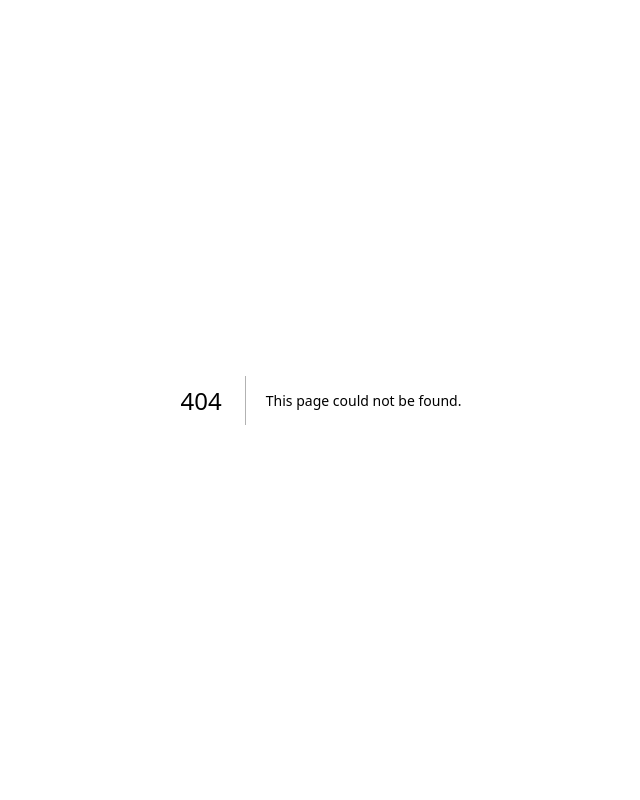
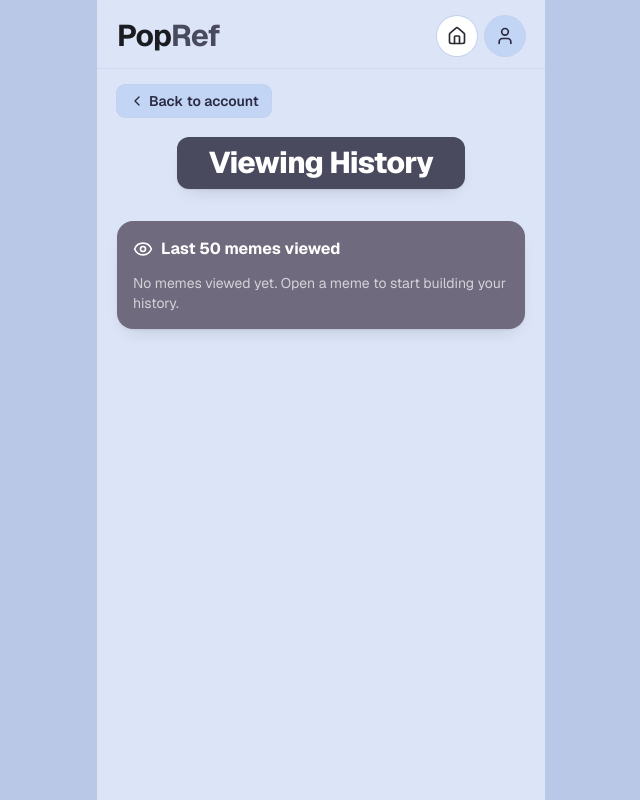
Before and after one commit to Team-Brainrot/popreference, a Next.js app: page /account/history in a window 1280 px wide. Before the commit this address had no page. Shown: the whole page, without its empty margins (319-959 px from the left). Built offline with nearby package versions, Linux system fonts and the light colour scheme.

Commit message:
feat: add viewing history page and update account view component
Co-authored-by: kadynnotkayden <191530987+kadynnotkayden@users.noreply.github.com>

```diff
--- /dev/null
+++ b/app/account/history/page.tsx
@@ -0,0 +1,11 @@
+import type { Metadata } from "next"
+import { HistoryView } from "@/components/history-view"
+
+export const metadata: Metadata = {
+  title: "Viewing History — PopRef",
+  description: "The last 50 memes you viewed on PopRef.",
+}
+
+export default function HistoryPage() {
+  return <HistoryView />
+}
--- a/components/account-view.tsx
+++ b/components/account-view.tsx
@@ -2,7 +2,7 @@
 
 import { useEffect, useState } from "react"
 import Link from "next/link"
-import { ChevronLeft, Eye, Receipt, Check } from "lucide-react"
+import { ChevronLeft, ChevronRight, Eye, Receipt, Check } from "lucide-react"
 import { AppHeader } from "@/components/app-header"
 import { getMemeById, type Meme } from "@/lib/memes"
 import { getViewingHistory } from "@/lib/viewing-history"
@@ -99,10 +99,19 @@ export function AccountView() {
       {/* Viewing history */}
       <section className="px-5 pt-8">
         <div className="rounded-2xl bg-card p-4 text-card-foreground shadow-[var(--shadow-card)]">
-          <h3 className="flex items-center gap-2 text-base font-bold">
-            <Eye className="h-5 w-5" aria-hidden="true" />
-            Viewing History
-          </h3>
+          <Link
+            href="/account/history"
+            className="-m-2 flex items-center justify-between gap-2 rounded-xl p-2 transition-colors hover:bg-black/10 active:scale-[0.99]"
+          >
+            <h3 className="flex items-center gap-2 text-base font-bold">
+              <Eye className="h-5 w-5" aria-hidden="true" />
+              Viewing History
+            </h3>
+            <span className="flex items-center gap-0.5 text-xs font-semibold text-card-foreground/70">
+              View all
+              <ChevronRight className="h-4 w-4" aria-hidden="true" />
+            </span>
+          </Link>
           {history === null ? (
             <p className="mt-3 text-sm text-card-foreground/70">Loading your history…</p>
           ) : history.length === 0 ? (
@@ -111,7 +120,7 @@ export function AccountView() {
             </p>
           ) : (
             <ul className="mt-3 flex flex-col gap-2">
-              {history.map(({ meme, viewedAt }) => (
+              {history.slice(0, 5).map(({ meme, viewedAt }) => (
                 <li key={meme.id}>
                   <Link
                     href={`/meme/${meme.id}`}
--- /dev/null
+++ b/components/history-view.tsx
@@ -0,0 +1,109 @@
+"use client"
+
+import { useEffect, useState } from "react"
+import Link from "next/link"
+import { ChevronLeft, Eye } from "lucide-react"
+import { AppHeader } from "@/components/app-header"
+import { getMemeById, type Meme } from "@/lib/memes"
+import { getViewingHistory } from "@/lib/viewing-history"
+
+function SectionTitle({ children }: { children: React.ReactNode }) {
+  return (
+    <div className="mx-auto w-fit rounded-xl bg-primary px-8 py-2 shadow-[var(--shadow-card)]">
+      <h2 className="text-balance text-center text-3xl font-extrabold tracking-tight text-primary-foreground">
+        {children}
+      </h2>
+    </div>
+  )
+}
+
+function formatViewedAt(timestamp: number): string {
+  const diffMs = Date.now() - timestamp
+  const minutes = Math.floor(diffMs / 60000)
+  if (minutes < 1) return "Just now"
+  if (minutes < 60) return `${minutes}m ago`
+  const hours = Math.floor(minutes / 60)
+  if (hours < 24) return `${hours}h ago`
+  const days = Math.floor(hours / 24)
+  if (days < 7) return `${days}d ago`
+  return new Date(timestamp).toLocaleDateString()
+}
+
+type HistoryItem = { meme: Meme; viewedAt: number }
+
+export function HistoryView() {
+  const [history, setHistory] = useState<HistoryItem[] | null>(null)
+
+  useEffect(() => {
+    const items = getViewingHistory()
+      .map((record) => {
+        const meme = getMemeById(record.id)
+        return meme ? { meme, viewedAt: record.viewedAt } : null
+      })
+      .filter((item): item is HistoryItem => item !== null)
+      .slice(0, 50)
+    setHistory(items)
+  }, [])
+
+  return (
+    <main className="mx-auto flex min-h-dvh w-full max-w-md flex-col bg-background pb-12">
+      <AppHeader />
+
+      {/* Back link */}
+      <div className="px-5 pt-4">
+        <Link
+          href="/account"
+          className="inline-flex items-center gap-1 rounded-lg bg-accent px-3 py-1.5 text-sm font-semibold text-accent-foreground ring-1 ring-border transition-colors hover:bg-muted active:scale-95"
+        >
+          <ChevronLeft className="h-4 w-4" aria-hidden="true" />
+          Back to account
+        </Link>
+      </div>
+
+      {/* Title */}
+      <div className="px-5 pt-5">
+        <SectionTitle>Viewing History</SectionTitle>
+      </div>
+
+      {/* Full history list */}
+      <section className="px-5 pt-8">
+        <div className="rounded-2xl bg-card p-4 text-card-foreground shadow-[var(--shadow-card)]">
+          <h3 className="flex items-center gap-2 text-base font-bold">
+            <Eye className="h-5 w-5" aria-hidden="true" />
+            Last 50 memes viewed
+          </h3>
+          {history === null ? (
+            <p className="mt-3 text-sm text-card-foreground/70">Loading your history…</p>
+          ) : history.length === 0 ? (
+            <p className="mt-3 text-sm text-card-foreground/70">
+              No memes viewed yet. Open a meme to start building your history.
+            </p>
+          ) : (
+            <ul className="mt-3 flex flex-col gap-2">
+              {history.map(({ meme, viewedAt }) => (
+                <li key={meme.id}>
+                  <Link
+                    href={`/meme/${meme.id}`}
+                    className="flex items-center gap-3 rounded-xl bg-black/15 p-2 transition-colors hover:bg-black/25 active:scale-[0.99]"
+                  >
+                    <img
+                      src={meme.image || "/placeholder.svg"}
+                      alt=""
+                      className="h-10 w-10 flex-shrink-0 rounded-lg object-cover"
+                      crossOrigin="anonymous"
+                    />
+                    <span className="min-w-0 flex-1">
+                      <span className="block truncate text-sm font-semibold">{meme.term}</span>
+                      <span className="block truncate text-xs text-card-foreground/70">{meme.meaning}</span>
+                    </span>
+                    <span className="flex-shrink-0 text-xs text-card-foreground/60">{formatViewedAt(viewedAt)}</span>
+                  </Link>
+                </li>
+              ))}
+            </ul>
+          )}
+        </div>
+      </section>
+    </main>
+  )
+}
--- a/lib/viewing-history.ts
+++ b/lib/viewing-history.ts
@@ -1,7 +1,7 @@
 "use client"
 
 const STORAGE_KEY = "popref:viewing-history"
-const MAX_ENTRIES = 20
+const MAX_ENTRIES = 50
 
 export type ViewRecord = {
   id: string
```
